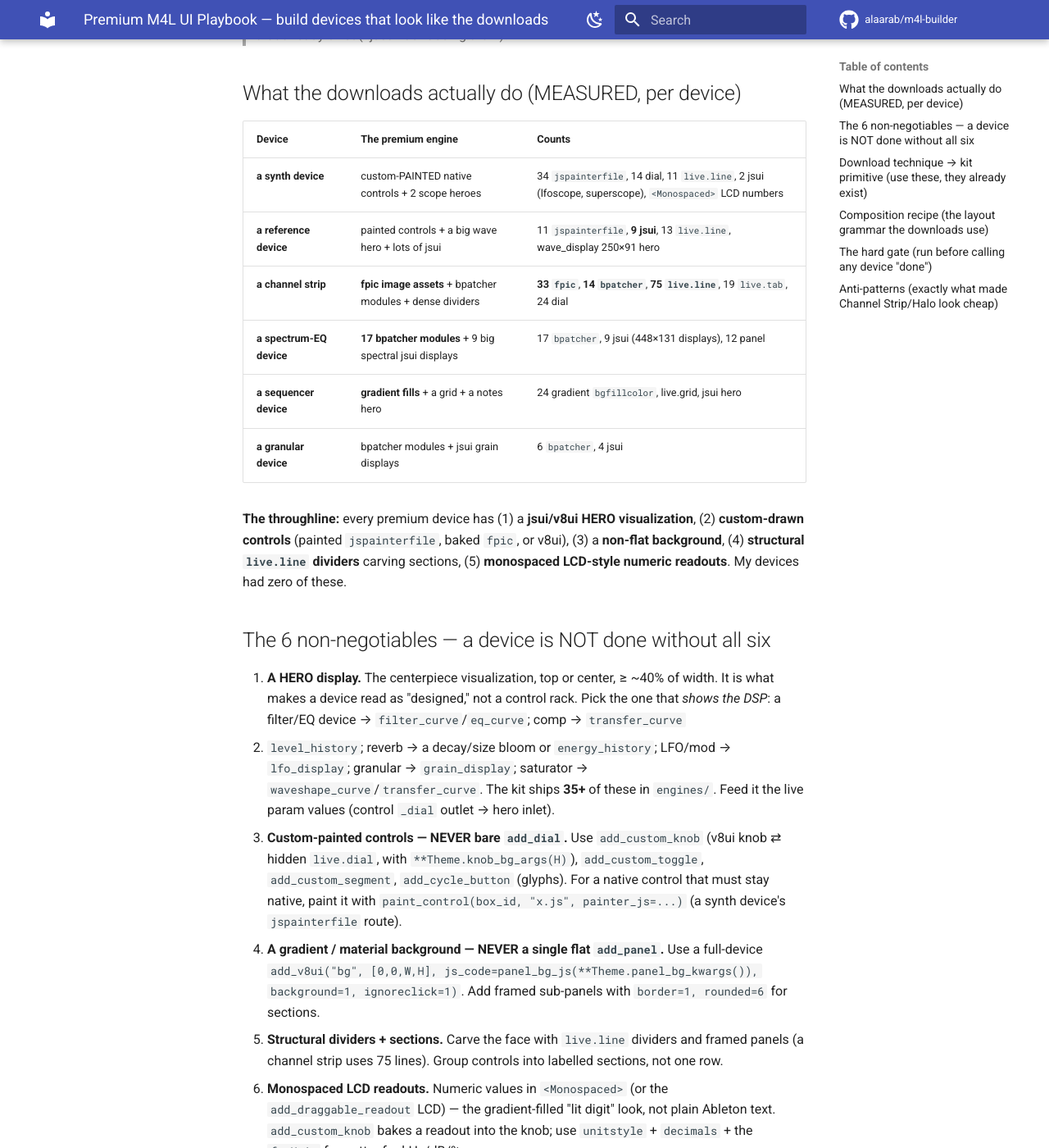
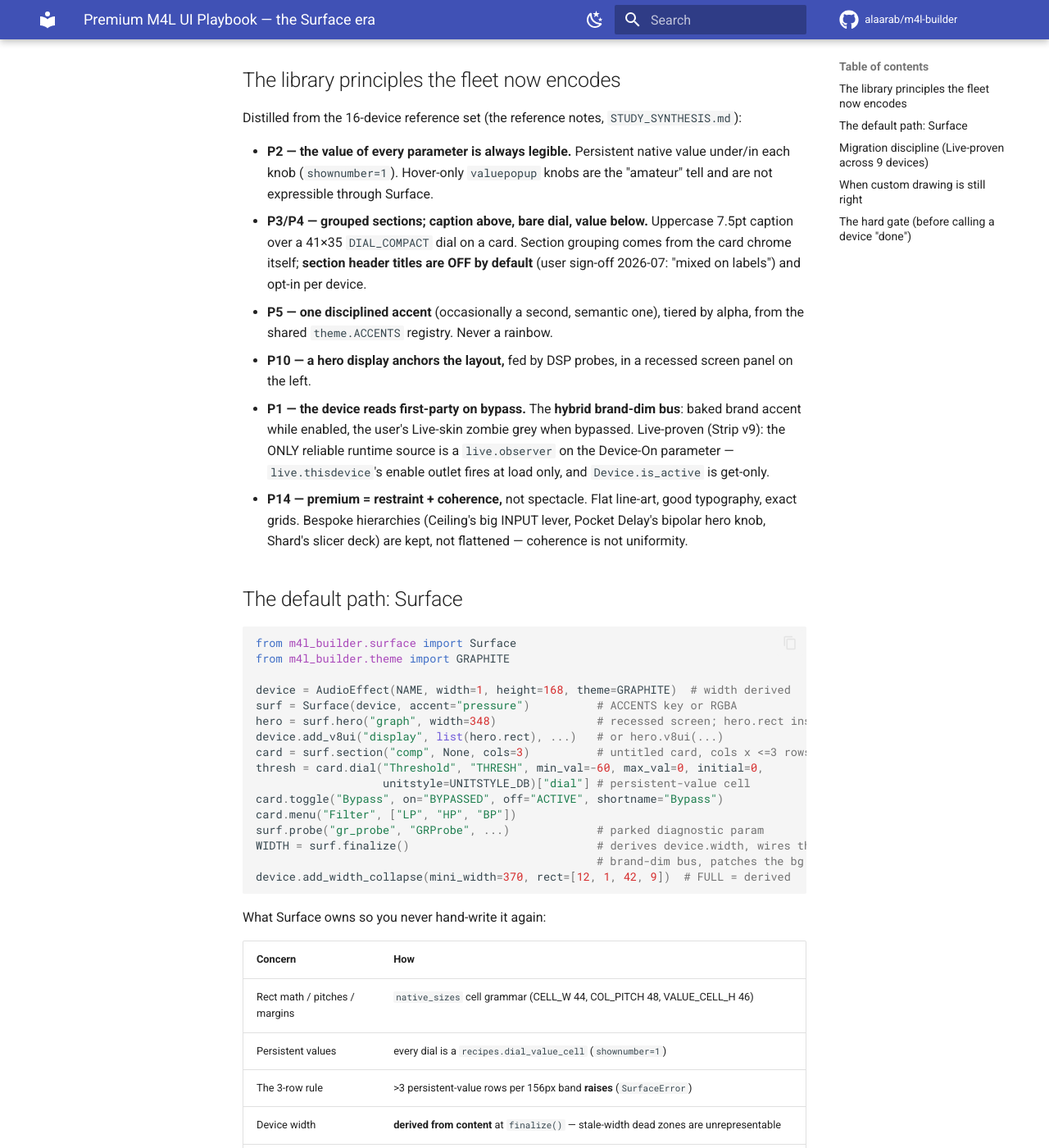
Before and after one commit to alaarab/m4l-builder, an MkDocs documentation site: the page built from docs/ui_premium_playbook.md, in a window 1280 px wide and 1400 px high, scrolled down 367 px. Shown: the whole window at 82% size. Built offline with MkDocs 1.6.1 and Material for MkDocs 9.7.7, drawn with Linux system fonts in a browser that asks for light colours; comment, search, counter and statistics services are not loaded; some of the changed text lies outside the part shown.

Commit message:
docs: reconcile the UI guidance to the Surface era (Phase 5)
- ui_premium_playbook.md REWRITTEN: the old "NEVER bare add_dial / paint every
  knob" thesis is formally superseded by the native persistent-value Surface
  grammar the fleet now ships on. Documents the library principles as encoded
  (P2 persistent values, headerless cards per user sign-off, one-accent
  ACCENTS registry, hybrid brand-dim with the Live-proven Device-On-param
  observer, bespoke-hierarchy exceptions), the Surface API path, the
  migration discipline (longname gate, both test gates, real-power-click dim
  verify, same-change freeze), and the hard gate checklist.
- ui_inputs_reference.md: the stale "reuse extracted/ painters"
  method note corrected (that path never existed — study assets live in
  a private study folder; devices ship original
  painters) and superseded by the Surface method; appended a full Surface
  API reference (cell math, MAX_VALUE_ROWS rationale, id scheme, theme-bus
  facts, hero z-order caveat, layout lint).
- native_sizes.knob_column docstring: marked LEGACY (valuepopup era) ->
  points to Surface.

Co-Authored-By: Claude Opus 4.8 (1M context) <noreply@anthropic.com>

````diff
--- a/docs/ui_premium_playbook.md
+++ b/docs/ui_premium_playbook.md
@@ -1,95 +1,109 @@
-# Premium M4L UI Playbook — build devices that look like the downloads
+# Premium M4L UI Playbook — the Surface era
 
-> Written after measuring the UI of the devices we cloned (a synth device,
-> a reference device, a channel strip, a granular device, a granular reverb, a spectrum-EQ device, a sequencer device). The point of
-> this doc: my first authored devices (Channel Strip, Halo) used **bare `add_dial` +
-> one flat `add_panel` + plain `add_comment`** — the *primitive* path — and looked
-> cheap. The downloads never do that. This is the grammar they actually use, mapped
-> to the kit primitives that already exist (I just wasn't using them).
+> **Rewritten 2026-07 (UI Foundations v2).** The first edition of this doc preached
+> "NEVER bare `add_dial` — paint every knob." That thesis was tried and **reversed**:
+> painted knobs produced dim, value-less controls, while the library's actual workhorse
+> (a channel strip, a spectrum-EQ device, a reference device's rails) is a **bare native `live.dial` with an accent
+> ring and its own persistent value**, laid out on a disciplined grid. The kit now
+> encodes that grammar as the **Surface layout engine** (`m4l_builder.surface`), and
+> the whole flagship fleet ships on it. This doc is the current law; the old edition's
+> paint-first advice is superseded.
 
-## What the downloads actually do (MEASURED, per device)
+## The library principles the fleet now encodes
 
-| Device | The premium engine | Counts |
-|--------|--------------------|--------|
-| **a synth device** | custom-PAINTED native controls + 2 scope heroes | 34 `jspainterfile`, 14 dial, 11 `live.line`, 2 jsui (lfoscope, superscope), `<Monospaced>` LCD numbers |
-| **a reference device** | painted controls + a big wave hero + lots of jsui | 11 `jspainterfile`, **9 jsui**, 13 `live.line`, wave_display 250×91 hero |
-| **a channel strip** | **fpic image assets** + bpatcher modules + dense dividers | **33 `fpic`**, **14 `bpatcher`**, **75 `live.line`**, 19 `live.tab`, 24 dial |
-| **a spectrum-EQ device** | **17 bpatcher modules** + 9 big spectral jsui displays | 17 `bpatcher`, 9 jsui (448×131 displays), 12 panel |
-| **a sequencer device** | **gradient fills** + a grid + a notes hero | 24 gradient `bgfillcolor`, live.grid, jsui hero |
-| **a granular device** | bpatcher modules + jsui grain displays | 6 `bpatcher`, 4 jsui |
+Distilled from the 16-device reference set
+(the reference notes, `STUDY_SYNTHESIS.md`):
 
-**The throughline:** every premium device has (1) a **jsui/v8ui HERO visualization**,
-(2) **custom-drawn controls** (painted `jspainterfile`, baked `fpic`, or v8ui), (3) a
-**non-flat background**, (4) **structural `live.line` dividers** carving sections, (5)
-**monospaced LCD-style numeric readouts**. My devices had zero of these.
+- **P2 — the value of every parameter is always legible.** Persistent native value
+  under/in each knob (`shownumber=1`). Hover-only `valuepopup` knobs are the
+  "amateur" tell and are not expressible through Surface.
+- **P3/P4 — grouped sections; caption above, bare dial, value below.** Uppercase
+  7.5pt caption over a 41×35 `DIAL_COMPACT` dial on a card. Section grouping comes
+  from the card chrome itself; **section header titles are OFF by default**
+  (user sign-off 2026-07: "mixed on labels") and opt-in per device.
+- **P5 — one disciplined accent** (occasionally a second, semantic one), tiered by
+  alpha, from the shared `theme.ACCENTS` registry. Never a rainbow.
+- **P10 — a hero display anchors the layout,** fed by DSP probes, in a recessed
+  screen panel on the left.
+- **P1 — the device reads first-party on bypass.** The **hybrid brand-dim bus**:
+  baked brand accent while enabled, the user's Live-skin zombie grey when bypassed.
+  Live-proven (Strip v9): the ONLY reliable runtime source is a `live.observer` on
+  the Device-On parameter — `live.thisdevice`'s enable outlet fires at load only,
+  and `Device.is_active` is get-only.
+- **P14 — premium = restraint + coherence,** not spectacle. Flat line-art, good
+  typography, exact grids. Bespoke hierarchies (Ceiling's big INPUT lever, Pocket
+  Delay's bipolar hero knob, Shard's slicer deck) are kept, not flattened —
+  coherence is not uniformity.
 
-## The 6 non-negotiables — a device is NOT done without all six
+## The default path: Surface
 
-1. **A HERO display.** The centerpiece visualization, top or center, ≥ ~40% of width.
-   It is what makes a device read as "designed," not a control rack. Pick the one that
-   *shows the DSP*: a filter/EQ device → `filter_curve`/`eq_curve`; comp → `transfer_curve`
-   + `level_history`; reverb → a decay/size bloom or `energy_history`; LFO/mod → `lfo_display`;
-   granular → `grain_display`; saturator → `waveshape_curve`/`transfer_curve`. The kit ships
-   **35+** of these in `engines/`. Feed it the live param values (control `_dial` outlet → hero inlet).
-2. **Custom-painted controls — NEVER bare `add_dial`.** Use `add_custom_knob` (v8ui knob ⇄
-   hidden `live.dial`, with `**Theme.knob_bg_args(H)`), `add_custom_toggle`, `add_custom_segment`,
-   `add_cycle_button` (glyphs). For a native control that must stay native, paint it with
-   `paint_control(box_id, "x.js", painter_js=...)` (a synth device's `jspainterfile` route).
-3. **A gradient / material background — NEVER a single flat `add_panel`.** Use a full-device
-   `add_v8ui("bg", [0,0,W,H], js_code=panel_bg_js(**Theme.panel_bg_kwargs()), background=1,
-   ignoreclick=1)`. Add framed sub-panels with `border=1, rounded=6` for sections.
-4. **Structural dividers + sections.** Carve the face with `live.line` dividers and framed
-   panels (a channel strip uses 75 lines). Group controls into labelled sections, not one row.
-5. **Monospaced LCD readouts.** Numeric values in `<Monospaced>` (or the `add_draggable_readout`
-   LCD) — the gradient-filled "lit digit" look, not plain Ableton text. `add_custom_knob` bakes
-   a readout into the knob; use `unitstyle` + `decimals` + the `fmtUnit` formatter for kHz/dB/%.
-6. **Two-accent theme, applied.** `AudioEffect(..., theme=COBALT)` (or AMBER/NEBULA). Primary
-   accent = the value arcs/dials; **accent2 = selection/secondary** (`A2 = theme.accent2_str()`),
-   used for a second control aisle / the hero playhead / selected states.
+```python
+from m4l_builder.surface import Surface
+from m4l_builder.theme import GRAPHITE
 
-## Download technique → kit primitive (use these, they already exist)
-
-| Download technique | Kit primitive |
-|--------------------|---------------|
-| jsui hero (scope/wave/spectrum/curve) | `engines/<x>_display.py` / `<x>_curve.py` (35+) via `add_jsui`/`add_v8ui` |
-| painted knob (`jspainterfile`) | `add_custom_knob(id, label, rect, vmin, vmax, initial, unit, decimals, accent, **knob_bg)` |
-| painted toggle / glyph button | `add_custom_toggle`, `add_cycle_button`, `add_custom_segment` |
-| paint a NATIVE control | `Device.paint_control` + `engines/painters.py` |
-| `fpic` knob/background image | `Asset(...)` + `add_fpic` (`usepicture`/SVG) |
-| gradient material panel | `panel_bg_js(**Theme.panel_bg_kwargs())` in a `background=1` v8ui |
-| bpatcher DSP+UI module | `Device.add_bpatcher_module(subpatcher, ...)` (F3) |
-| `live.line` dividers | `add_live_line` (thin theme-dim lines between sections) |
-| LCD numeric readout | `add_draggable_readout` / `<Monospaced>` numbox / the in-knob readout |
-| runtime Live-skin retint | `Device.add_theme_bus` (B1) |
-
-## Composition recipe (the layout grammar the downloads use)
-
-```
-[ gradient v8ui background, full device ]
-  TITLE (Ableton Sans Bold) + subtitle (dim)        ← top-left
-  ┌─ HERO jsui ─────────────┐   ┌─ section panel ──┐
-  │  the DSP visualization   │   │ custom knobs in   │   ← framed, rounded
-  │  (fed by the params)     │   │ a labelled grid   │
-  └──────────────────────────┘   └───────────────────┘
-  live.line dividers between sections; LCD readouts under/in each knob
-  two-accent: aisle A = accent, aisle B = accent2
+device = AudioEffect(NAME, width=1, height=168, theme=GRAPHITE)  # width derived
+surf = Surface(device, accent="pressure")          # ACCENTS key or RGBA
+hero = surf.hero("graph", width=348)               # recessed screen; hero.rect inside
+device.add_v8ui("display", list(hero.rect), ...)   # or hero.v8ui(...)
+card = surf.section("comp", None, cols=3)          # untitled card, cols x <=3 rows
+thresh = card.dial("Threshold", "THRESH", min_val=-60, max_val=0, initial=0,
+                   unitstyle=UNITSTYLE_DB)["dial"] # persistent-value cell
+card.toggle("Bypass", on="BYPASSED", off="ACTIVE", shortname="Bypass")
+card.menu("Filter", ["LP", "HP", "BP"])
+surf.probe("gr_probe", "GRProbe", ...)             # parked diagnostic param
+WIDTH = surf.finalize()                            # derives device.width, wires the
+                                                   # brand-dim bus, patches the bg
+device.add_width_collapse(mini_width=370, rect=[12, 1, 42, 9])  # FULL = derived
 ```
 
-## The hard gate (run before calling any device "done")
+What Surface owns so you never hand-write it again:
 
-- [ ] Has a **hero jsui** ≥ ~40% width, wired to live params?
-- [ ] **Zero bare `add_dial`** in presentation — all knobs are `add_custom_knob`/painted?
-- [ ] Background is a **gradient v8ui**, not a single flat panel?
-- [ ] At least a few **`live.line` dividers** / framed sub-panels carving sections?
-- [ ] Numeric readouts are **LCD/monospaced**, not plain comments?
-- [ ] `theme=` passed, **accent2 used** somewhere (selection/second aisle)?
-- [ ] **Live A/B**: screenshot next to a download — does it read as the same tier?
+| Concern | How |
+|---|---|
+| Rect math / pitches / margins | `native_sizes` cell grammar (CELL_W 44, COL_PITCH 48, VALUE_CELL_H 46) |
+| Persistent values | every dial is a `recipes.dial_value_cell` (`shownumber=1`) |
+| The 3-row rule | >3 persistent-value rows per 156px band **raises** (`SurfaceError`) |
+| Device width | **derived from content** at `finalize()` — stale-width dead zones are unrepresentable |
+| Bypass dim | one `live_brand_dim` bus per accent, fanned from a single receiver |
+| Layout QA | `validation.layout_issues` in `Device.lint()`: control-overlap, dead-zone, width-mismatch, `setwidth`-mismatch (error) |
 
-## Anti-patterns (exactly what made Channel Strip/Halo look cheap)
+**Bespoke-layout devices** (deliberate hierarchies that should NOT be gridded) skip
+Surface and call `device.add_brand_dim(ACCENT, [dial_ids...])` directly for the dim.
+Known exclusions: Parametric/Linear-Phase EQ keep **per-band color systems** a
+single-accent bus would clobber (a per-band dim awaits the F2 component bank);
+painter-drawn dials (Nimbus) and dial-less meters have no applicable targets.
 
-- ❌ `add_dial` for every knob (stock Ableton knob look).
-- ❌ One flat `add_panel(bgcolor=BG)` as the whole background.
-- ❌ `add_comment` value labels instead of LCD readouts.
-- ❌ **No hero display at all** — the single biggest tell.
-- ❌ One undivided row of knobs — no sections, no dividers, no chrome.
-- ❌ Two-accent palette imported but only the primary accent used.
+## Migration discipline (Live-proven across 9 devices)
+
+1. Snapshot the shipping `.amxd`, rewrite ONLY the UI block onto Surface, capture
+   `Section.dial(...)["dial"]` ids into the old variable names so DSP wiring loops
+   just switch from string literals to variables.
+2. **Longname gate**: `tools/longname_snapshot.py old.amxd new.amxd` must be
+   identical — `parameter_longname` is the ONLY save-set identity; rects/colors/ids
+   are free to change.
+3. Run BOTH gates: the kit gate (`ruff` + `mypy` + `pytest` in m4l-builder) AND the
+   devices suite (`uv run --project ~/Projects/m4l-builder python -m pytest tests -q`
+   in the device repo).
+4. Live-verify: load on a throwaway track, meter > 0, hero animating, and a REAL
+   power-button click for the dim (LiveMCP's `enable_device` is a phantom — it
+   reports success without flipping Device On).
+5. Re-freeze the curated dist **in the same change** (explicit UL paths — the
+   no-arg freeze grabs every experiment).
+
+## When custom drawing is still right
+
+- **Heroes** and DSP visualizations: jsui/v8ui, always (the 35+ `engines/` displays).
+- **A genuinely bespoke one-off control** (Nimbus's painter dial): `paint_control`
+  (`jspainterfile`) — one painter per archetype, never the default knob path.
+- Compiled displays (`spectroscope~`/`scope~`) via `add_compiled_display` /
+  `Theme.scope_kwargs()` — remember a compiled box renders ABOVE any v8ui.
+
+## The hard gate (before calling a device "done")
+
+- [ ] Hero display wired to live DSP (probe-fed, not GUI state)?
+- [ ] Every visible parameter shows a persistent value?
+- [ ] Layout via Surface — or a justified bespoke hierarchy + `add_brand_dim`?
+- [ ] One accent from `ACCENTS` (plus at most one semantic secondary)?
+- [ ] Longname gate identical; both test gates green; layout lint clean?
+- [ ] Live: audio passing, dim greys on a real power click, values legible?
+- [ ] Curated dist re-frozen in the same change?
````
Also changed, not shown: docs/ui_inputs_reference.md (+69 -28 lines), 1 other file.
